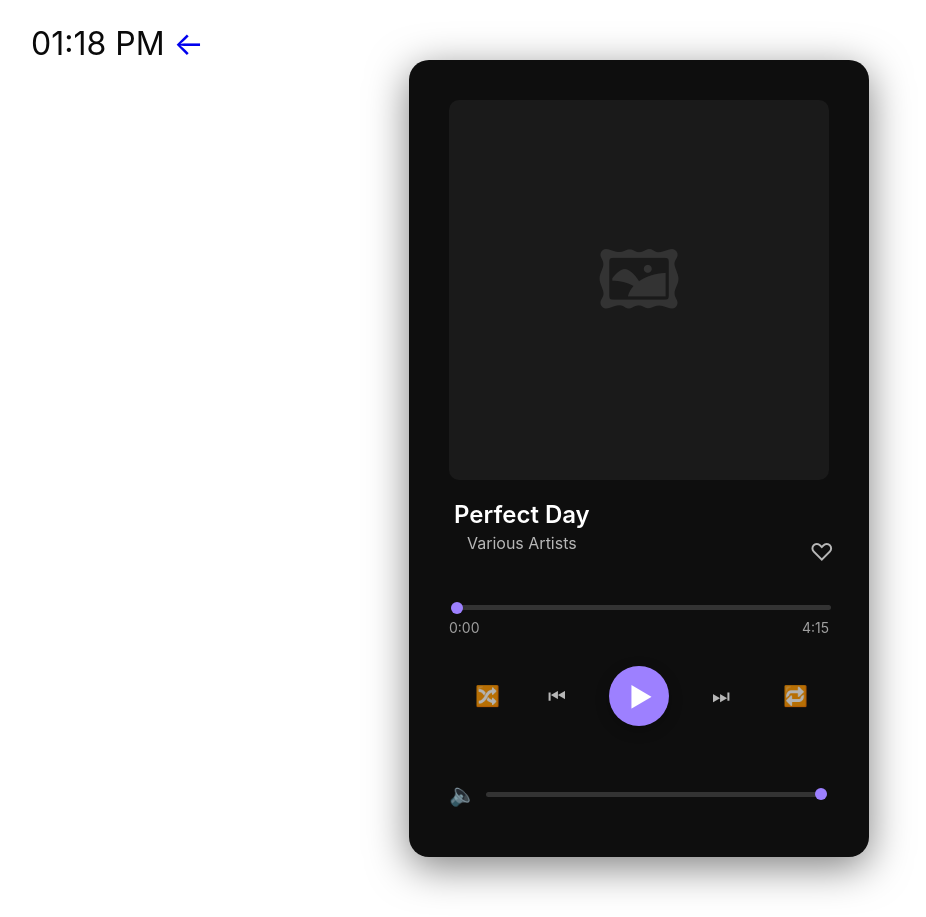
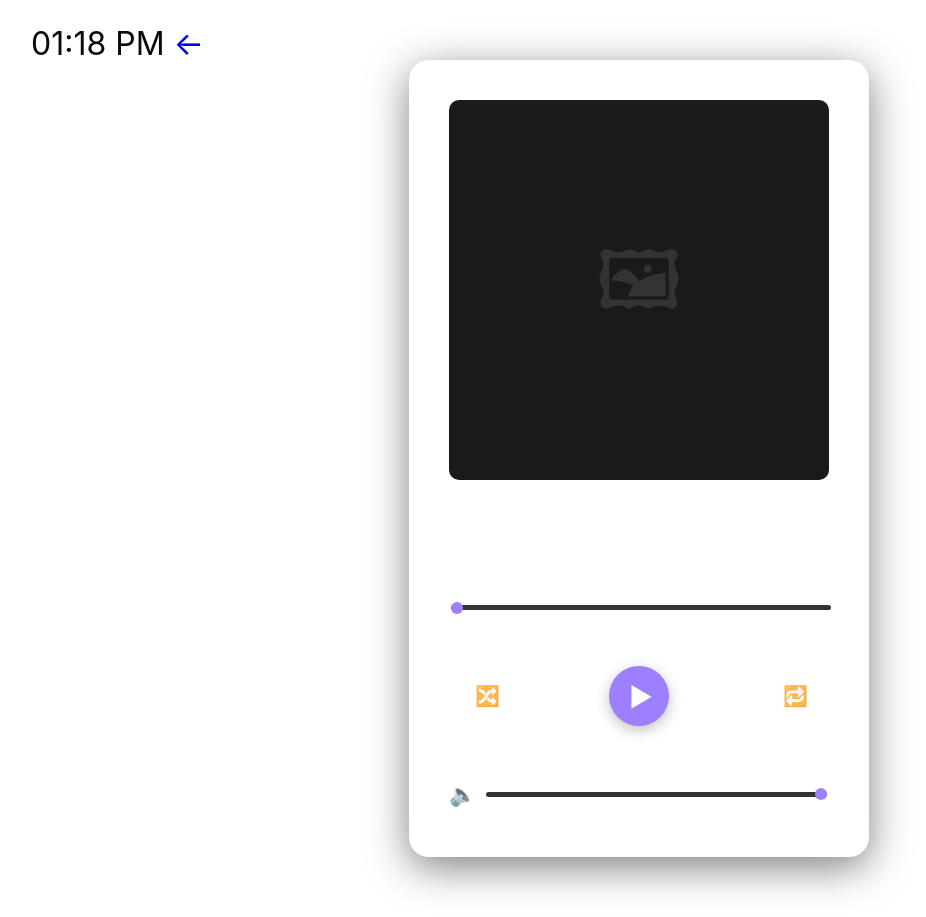
Before and after one commit to lauraamaliek/Semesterprojekt1, a website: page frontend/play.html in a window 1280 px wide. Shown: the whole page, without its empty margins (1-927 px from the left). Drawn offline with Linux system fonts and the light colour scheme.

Commit message:
lavet om i css i play.html

```diff
--- a/frontend/styles.css
+++ b/frontend/styles.css
@@ -148,7 +148,7 @@ button:hover {
   margin: 40px auto; /* Centrerer containeren */
   padding: 40px;
   color: white;
-  background: #0e0e0e;
+  background: #ffffff;
   font-family: sans-serif;
   border-radius: 20px; /* Giver containeren afrundede hjørner */
   box-shadow: 0 10px 40px rgba(0,0,0,0.5); /* Lidt skygge for dybde */
```
